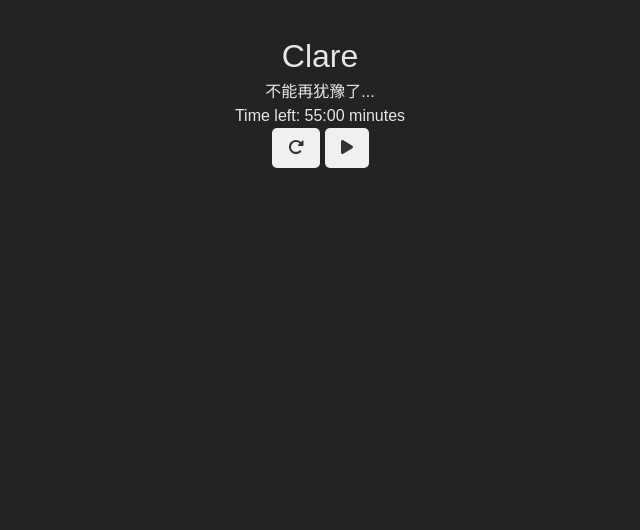
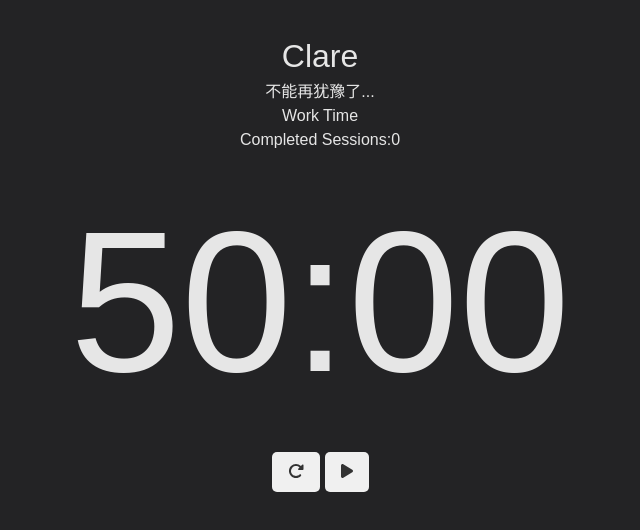
Before and after one commit to Galaxeo/svarog, a React (Vite) app: page / in a window 1280 px wide. Shown: the top 530 px of the page, without its empty margins (320-960 px from the left). Built offline with nearby package versions, Linux system fonts and the light colour scheme; a web font is replaced by a local one.

Commit message:
feat: break/work timer functionality

```diff
--- a/src/App.css
+++ b/src/App.css
@@ -178,3 +178,6 @@ body,
 .timerButtons button:hover {
   background-color: #e0e0e0;
 }
+.timerClock {
+  font-size: 25vh;
+}
--- a/src/App.tsx
+++ b/src/App.tsx
@@ -1,19 +1,19 @@
 import "./App.css";
-import { Input } from "@/components/ui/input";
-import { Calendar } from "@/components/ui/calendar";
-import { useState } from "react";
+// import { Input } from "@/components/ui/input";
+// import { Calendar } from "@/components/ui/calendar";
+// import { useState } from "react";
 import { ThemeProvider } from "./components/theme-provider";
 import Timer from "./components/Timer";
 
 function App() {
-  const [date, setDate] = useState<Date[] | undefined>([]);
+  // const [date, setDate] = useState<Date[] | undefined>([]);
   return (
     <>
       <ThemeProvider defaultTheme="dark" storageKey="vite-ui-theme">
         <h1 className="header">Clare</h1>
         <p>不能再犹豫了...</p>
         {/* <Calendar className="" mode="multiple" selected={date} onSelect={setDate} /> */}
-        <Timer duration={55}></Timer>
+        <Timer duration={50} breakTime={10}></Timer>
       </ThemeProvider>
     </>
   );
--- a/src/components/Timer.tsx
+++ b/src/components/Timer.tsx
@@ -1,4 +1,4 @@
-import React from "react";
+// import React from "react";
 import { useRef, useState } from "react";
 import { FontAwesomeIcon } from "@fortawesome/react-fontawesome";
 import {
@@ -7,11 +7,22 @@ import {
   faRotateForward,
 } from "@fortawesome/free-solid-svg-icons";
 
-function Timer({ duration = 25 }) {
+function Timer({ duration = 25, breakTime = 5 }) {
+  /**
+   * Pomodoro Timer Details
+   * Functions: start, pause, reset
+   * Duration is in minutes, will convert to seconds for timer
+   * After duration, set break time, then after break time, set duration again
+   * Main function will be to
+   */
+
+
   // duration in minutes
   const converted = duration * 60;
   const [time, setTime] = useState(converted);
   const [isActive, setIsActive] = useState(false);
+  const [isBreak, setIsBreak] = useState(false);
+  const completedSessions = useRef(0);
   const intervalRef = useRef<NodeJS.Timeout | null>(null);
   function startTimer() {
     if (!isActive) {
@@ -21,6 +32,13 @@ function Timer({ duration = 25 }) {
           if (prevTime === 0) {
             clearInterval(intervalRef.current!);
             setIsActive(false);
+            console.log("Time's up!");
+            // set break time
+            setTime(breakTime * 60);
+            setIsBreak(!isBreak);
+            if (!isBreak) {
+              completedSessions.current += 1;
+            }
             return duration;
           }
           return prevTime - 1;
@@ -41,12 +59,15 @@ function Timer({ duration = 25 }) {
       startTimer();
     }
   }
+
   const minutes = Math.floor(time / 60);
   const seconds = time % 60;
   return (
     <div>
-      <h1>
-        Time left: {minutes}:{seconds < 10 ? `0${seconds}` : seconds} minutes
+      <h1>{isBreak ? "Break Time" : "Work Time"}</h1>
+      <h1>Completed Sessions:{completedSessions.current}</h1>
+      <h1 className="timerClock">
+        {minutes}:{seconds < 10 ? `0${seconds}` : seconds}
       </h1>
       <div className="timerButtons">
         <button onClick={resetTimer}>
--- a/src/components/ui/calendar.tsx
+++ b/src/components/ui/calendar.tsx
@@ -52,8 +52,8 @@ function Calendar({
         ...classNames,
       }}
       components={{
-        IconLeft: ({ ...props }) => <ChevronLeft className="h-4 w-4" />,
-        IconRight: ({ ...props }) => <ChevronRight className="h-4 w-4" />,
+        // IconLeft: ({ ...props }) => <ChevronLeft className="h-4 w-4" />,
+        // IconRight: ({ ...props }) => <ChevronRight className="h-4 w-4" />,
       }}
       {...props}
     />
--- a/tsconfig.json
+++ b/tsconfig.json
@@ -20,7 +20,7 @@
 
     /* Linting */
     "strict": true,
-    "noUnusedLocals": true,
+    "noUnusedLocals": false,
     "noUnusedParameters": true,
     "noFallthroughCasesInSwitch": true
   },
```
